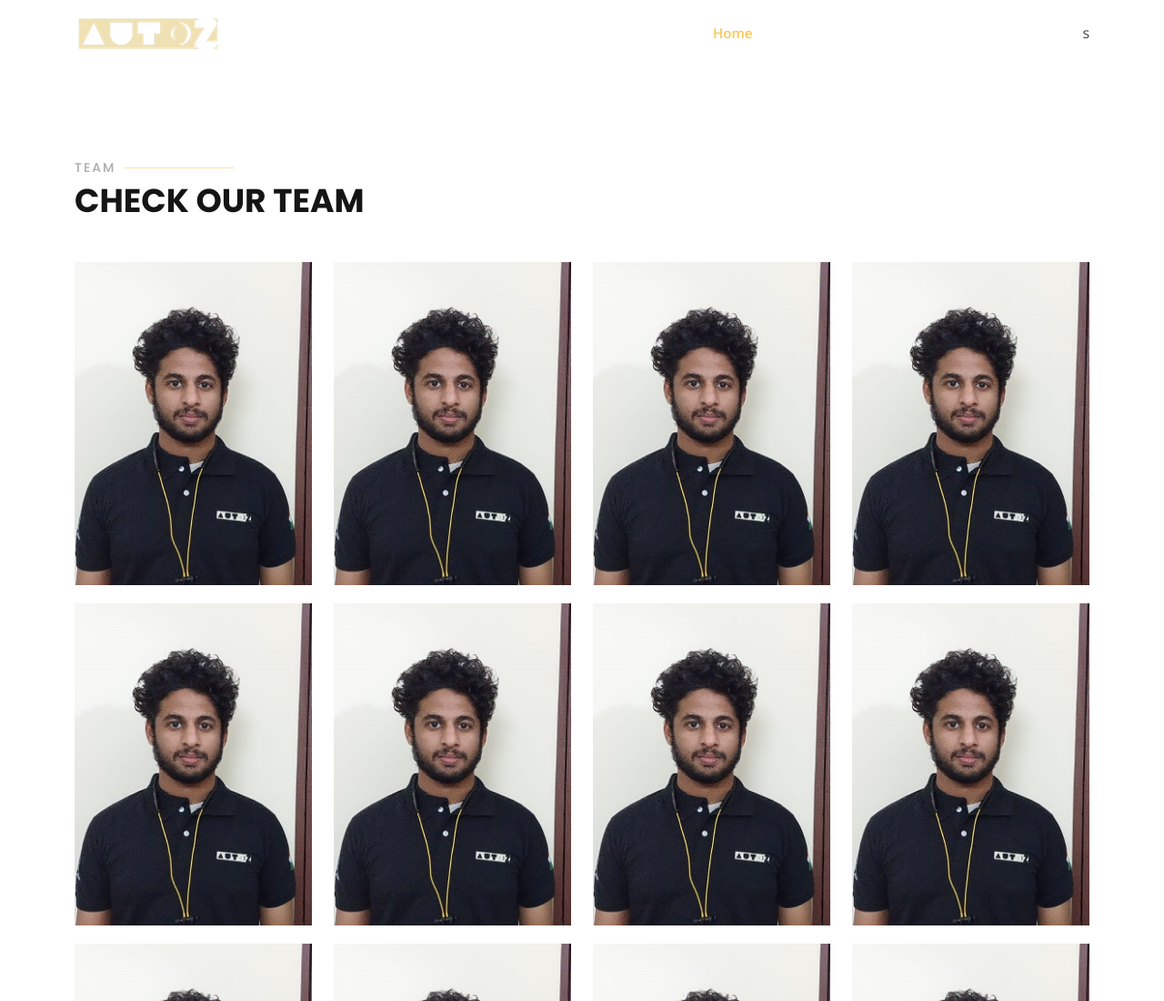
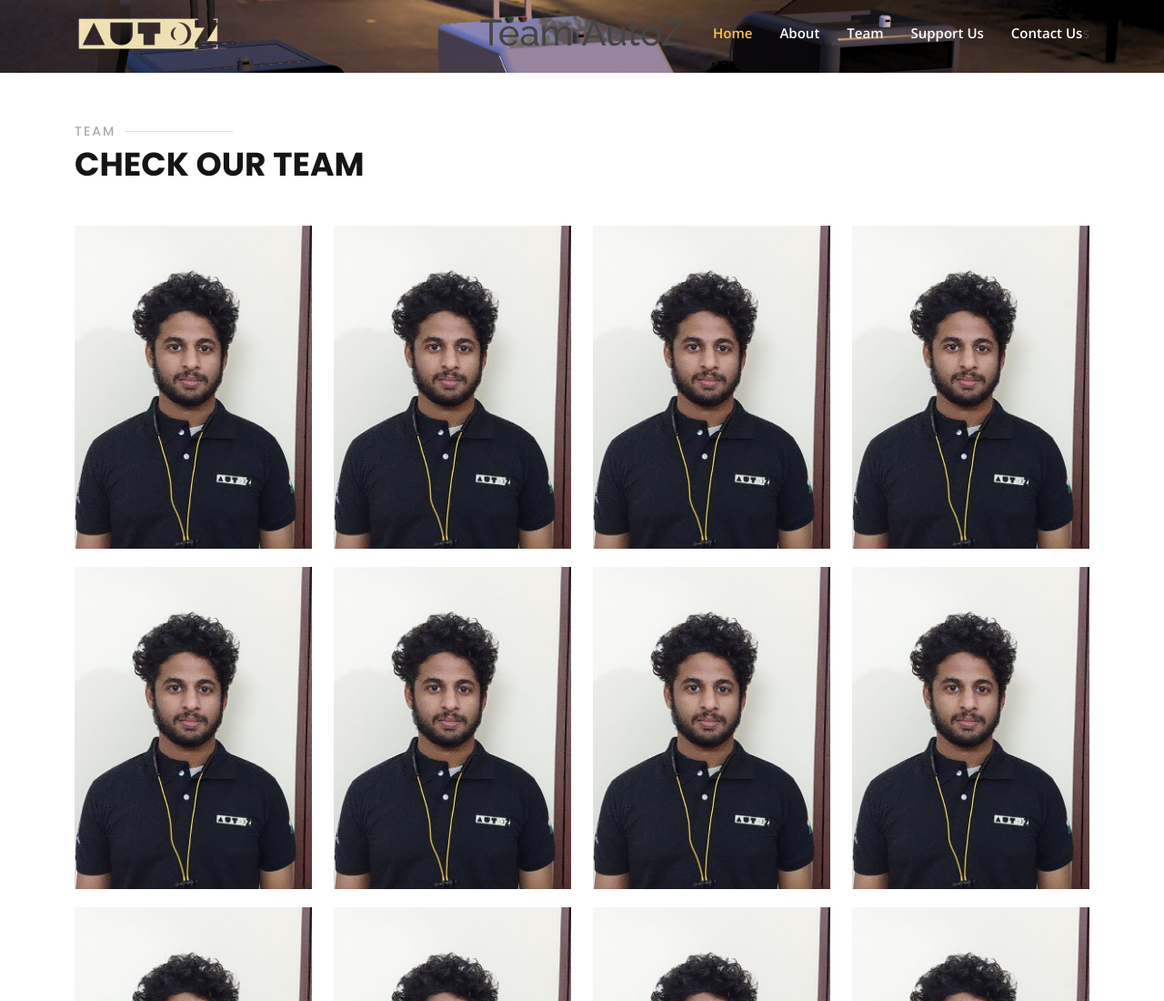
Before and after one commit to karthik-autoz/karthik-autoz.github.io, a plain HTML site: page team.html in a window 1280 px wide. Shown: the top 1100 px of the page at 91% size. Drawn offline with nearby package versions, Linux system fonts and the light colour scheme.

Commit message:
team test2

```diff
--- a/assets/css/style.css
+++ b/assets/css/style.css
@@ -354,6 +354,16 @@ h1, h2, h3, h4, h5, h6 {
   position: relative;
   padding: 0;
 }
+
+#heroteam {
+  width: 100%;
+  height: calc(10vh);
+  background: url("../img/Prototype.png") center center;
+  background-size: cover;
+  position: relative;
+  padding: 0;
+}
+
 #hero:before {
   content: "";
   background: rgba(0, 0, 0, 0.4);
--- a/team.html
+++ b/team.html
@@ -56,11 +56,12 @@
   </header><!-- End Header -->
 
 <!-- ======= Hero Section ======= -->
-  <section id="heromain" class="d-flex align-items-center justify-content-center">
-    <div class="container" data-aos="fade-up">
-      </div>
+  <section id="heroteam" class="d-flex flex-column justify-content-center align-items-center">
+    <div class="container text-center text-md-left" data-aos="fade-up">
+      <h1>Team AutoZ</h1>
     </div>
   </section><!-- End Hero -->
+
 
 
     <section id="team" class="team section-bg">
```
